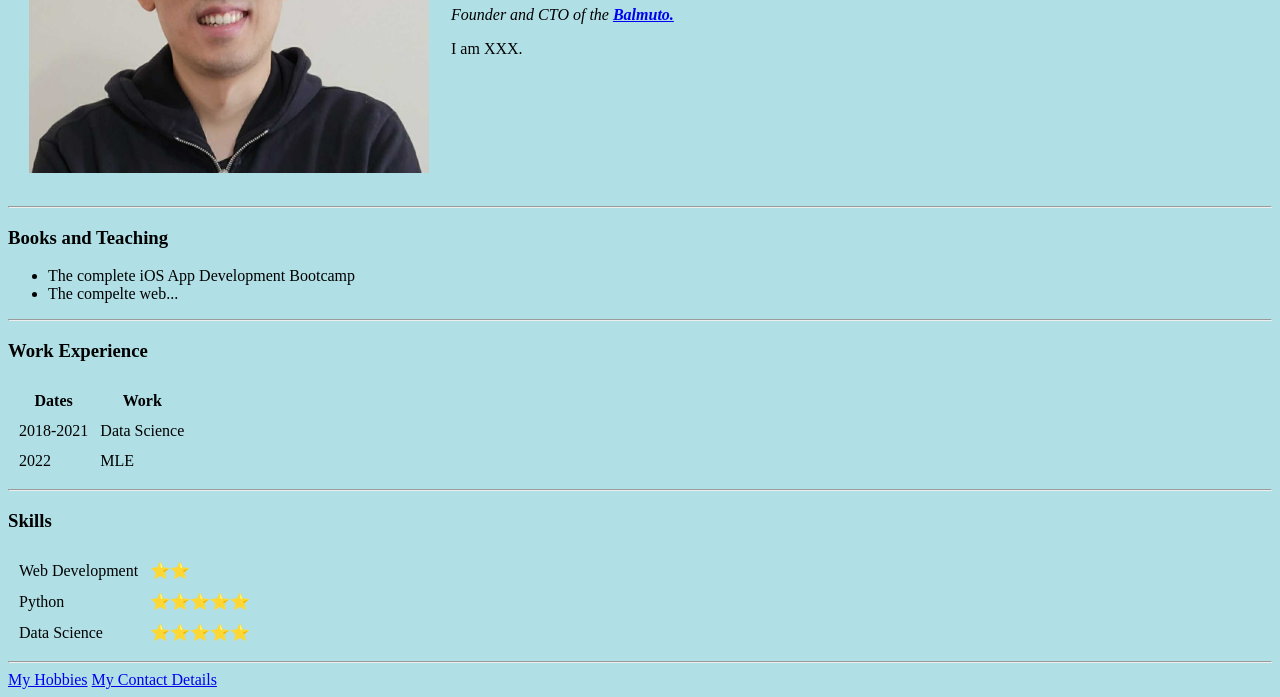
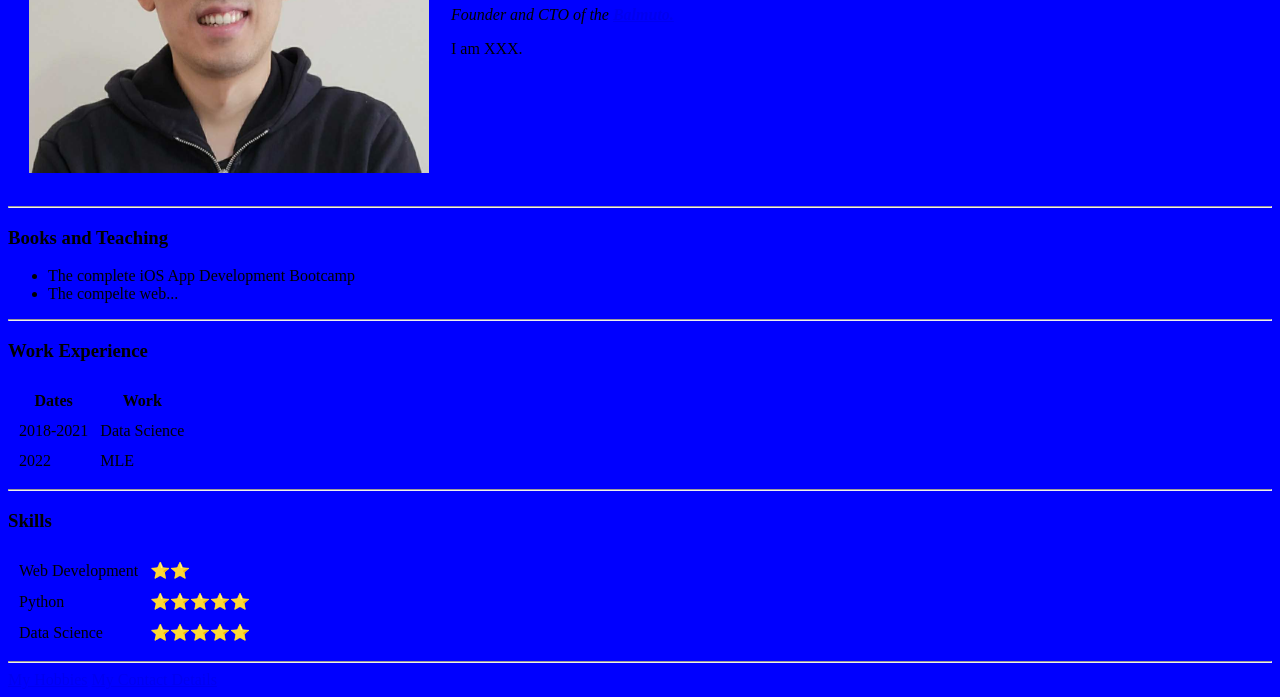
Before and after one commit to austinjung2019/cv, a plain HTML site: page index.html in a window 1280 px wide. Shown: the part 206-903 px from the top of the page. Drawn offline with Linux system fonts and the light colour scheme.

Commit message:
Add files via upload

```diff
--- a/index.html
+++ b/index.html
@@ -3,9 +3,17 @@
 <head>
     <meta charset="UTF-8">
     <title>Austnl's Personal Site</title>
+
+<style>
+
+    body {
+        background-color: blue;
+    }
+
+</style>
 </head>
 
-<body style="background-color: powderblue">
+<body>
     <table cellspacing="20">
         <tr>
             <td><img src="images/austin.jpg" alt="austin profile picture"  width="400"
```
